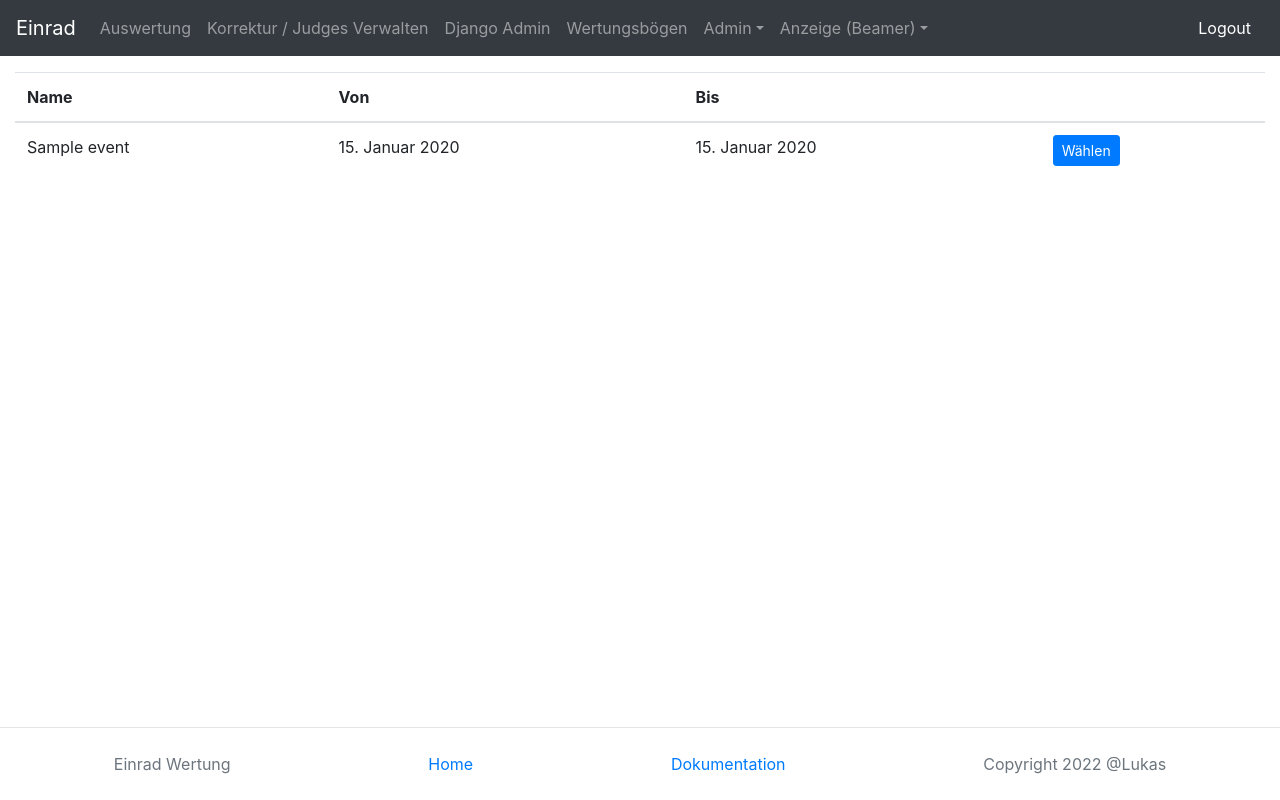
After one commit to schubi220/artistic-freestyle, a Django app: page /artistic/choose_event in a window 1280 px wide. The commit adds this page. Run offline with Django 4.2, Linux system fonts and the light colour scheme; a user stored in the database is signed in; tables that the repository leaves empty hold one stand-in row (values such as "Sample post").

Commit message:
Choose Event

```diff
--- a/Einrad/settings.py
+++ b/Einrad/settings.py
@@ -104,9 +104,9 @@ AUTH_PASSWORD_VALIDATORS = [
 # Internationalization
 # https://docs.djangoproject.com/en/4.0/topics/i18n/
 
-LANGUAGE_CODE = 'en-us'
+LANGUAGE_CODE = 'de'
 
-TIME_ZONE = 'UTC'
+TIME_ZONE = 'Europe/Berlin'
 
 USE_I18N = True
 
--- a/artistic/admin.py
+++ b/artistic/admin.py
@@ -11,6 +11,7 @@ class EventAdmin(admin.ModelAdmin):
     list_display = ('name', 'firstDay', 'lastDay')
     list_filter = ['firstDay']
     search_fields = ['name']
+    actions = None
 
 
 class EventFilterModelAdmin(admin.ModelAdmin):
--- /dev/null
+++ b/artistic/templates/artistic/choose_event.html
@@ -0,0 +1,28 @@
+{% extends "base.html" %}
+
+{% block body %}
+  <form action="{% url 'artistic:choose_event' %}" method="post">
+    {% csrf_token %}
+
+    <table class="table">
+      <thead>
+        <tr>
+          <th>Name</th>
+          <th>Von</th>
+          <th>Bis</th>
+          <th></th>
+        </tr>
+      </thead>
+      <tbody>
+        {% for event in events %}
+          <tr>
+            <td>{{ event.name }}</td>
+            <td>{{ event.firstDay }}</td>
+            <td>{{ event.lastDay }}</td>
+            <td><button type="submit" name="actevent" value="{{ event.id }}" class="btn btn-sm btn-primary">Wählen</button></td>
+          </tr>
+        {% endfor %}
+      </tbody>
+    </table>
+  </form>
+{% endblock %}
--- a/artistic/urls.py
+++ b/artistic/urls.py
@@ -12,6 +12,7 @@ urlpatterns = [
     path('rate', views.rate, name='rate'),
     re_path('rate/pdf/(?P<filename>(detail|result|certificate)).pdf', views.wrappdf, name='ratepdf'),
     path('import', views.read_csv, name='import'),
+    path('choose_event', views.choose_event, name='choose_event'),
     path('display/settings', views.displaySettings, name='displaySettings'),
     path('display/beamer', views.displayBeamer, name='displayBeamer'),
     path('display/monitor', views.displayMonitor, name='displayMonitor'),
--- a/artistic/views.py
+++ b/artistic/views.py
@@ -103,6 +103,7 @@ def free(request):
         c = cl[0]
         s = Config.objects.get(key='comp_id')
         s.value = c.id
+        request.session['actcompetition'] = c.id
         s.save()
 
     if request.POST.get('cntnew', False):
@@ -319,6 +320,32 @@ def read_csv(request):
     })
 
 
+def choose_event(request):
+    if not request.user.is_authenticated:
+        return HttpResponseRedirect('%s?next=%s' % (reverse('admin:login'), request.path))
+
+    actevent = request.POST.get('actevent', False)
+    if actevent:
+        try:
+            e = Event.objects.get(id=actevent)
+            s = Config.objects.get(key='event_id')
+            s.value = e.id
+            s.save()
+            messages.success(request, 'Varanstaltung: '+e.name+' ausgewählt.')
+        except Event.DoesNotExist:
+            messages.success(error, 'Fehler.')
+
+    try:
+        e = Event.objects.all()
+    except Event.DoesNotExist:
+        messages.warning(request, 'Keine Veranstaltung vorhanden.')
+        return HttpResponseRedirect(reverse('admin:artistic_event_add'))
+
+    return render(request, "artistic/choose_event.html", {
+        'events': e,
+    })
+
+
 def displaySettings(request):
     if not request.user.is_authenticated:
         return HttpResponseRedirect('%s?next=%s' % (reverse('admin:login'), request.path))
--- a/templates/base.html
+++ b/templates/base.html
@@ -39,8 +39,12 @@
             <li class="nav-item">
               <a class="nav-link" href="{% url 'artistic:inputpdf' %}" target="_blank">Wertungsbögen</a>
             </li>
-            <li class="nav-item">
-              <a class="nav-link" href="{% url 'artistic:import' %}">Import</a>
+            <li class="nav-item dropdown">
+              <a class="nav-link dropdown-toggle" href="#" id="admin" data-toggle="dropdown" aria-haspopup="true" aria-expanded="false">Admin</a>
+              <div class="dropdown-menu" aria-labelledby="admin">
+                <a class="dropdown-item" href="{% url 'artistic:import' %}">Import</a>
+                <a class="dropdown-item" href="{% url 'artistic:choose_event' %}">Veranstaltung wählen</a>
+              </div>
             </li>
           {% else %}
             <li class="nav-item">
@@ -48,8 +52,8 @@
             </li>
           {% endif %}
           <li class="nav-item dropdown">
-            <a class="nav-link dropdown-toggle" href="#" id="admin" data-toggle="dropdown" aria-haspopup="true" aria-expanded="false">Anzeige (Beamer)</a>
-            <div class="dropdown-menu" aria-labelledby="admin">
+            <a class="nav-link dropdown-toggle" href="#" id="display" data-toggle="dropdown" aria-haspopup="true" aria-expanded="false">Anzeige (Beamer)</a>
+            <div class="dropdown-menu" aria-labelledby="display">
               {% if user.is_authenticated %}
                 <a class="dropdown-item" href="{% url 'artistic:displaySettings' %}">Anzeige steuern</a>
               {% endif %}
```
